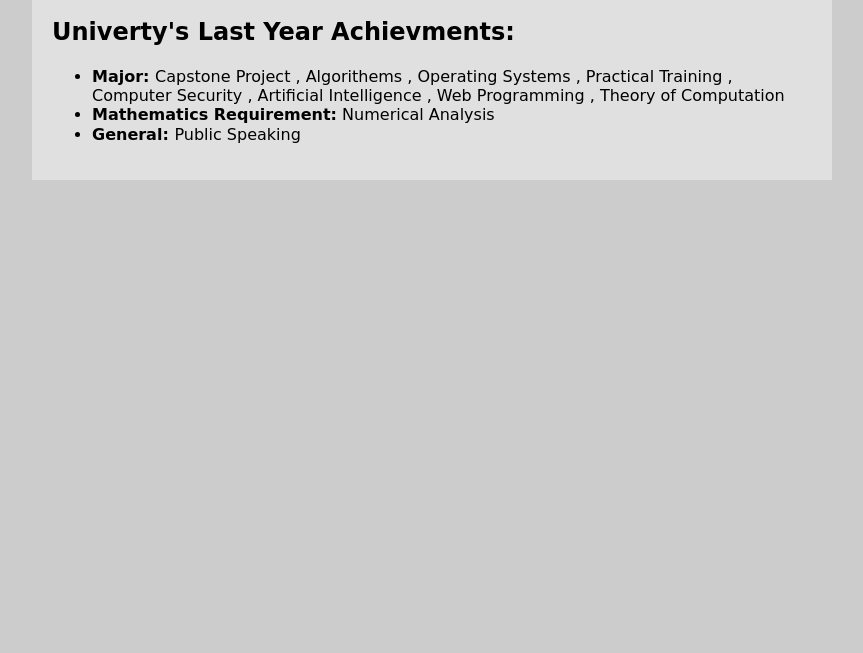
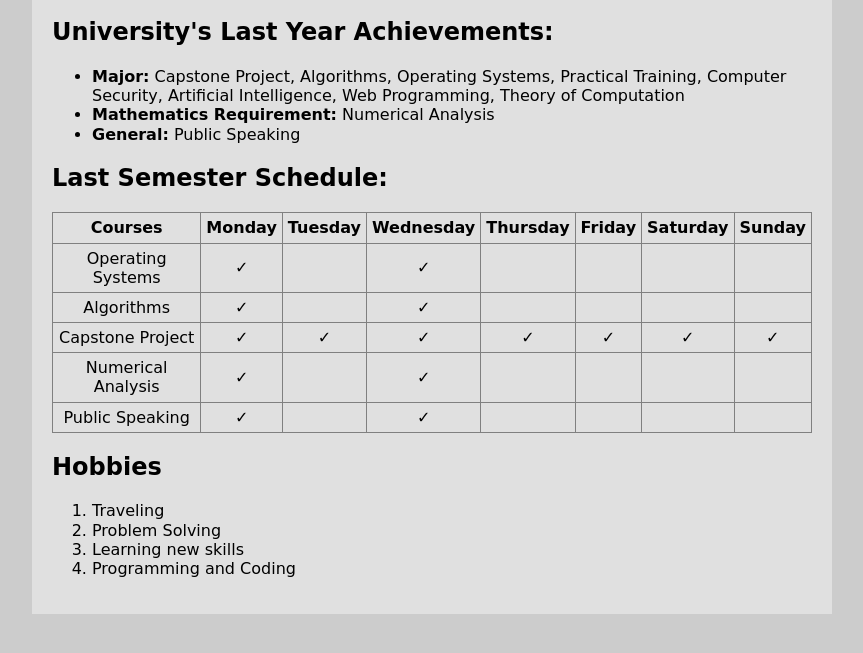
Before and after one commit to sabine-hazimeh/CertifacateAssignment, a plain HTML site: page index.html in a window 1280 px wide. Shown: the part 213-866 px from the top of the page, without its empty margins (208-1071 px from the left). Before the commit the page ends 800 px from the top, so only its background shows below. Drawn offline with Linux system fonts and the light colour scheme.

Commit message:
adding the schedule and hobbies part

```diff
--- a/Style.css
+++ b/Style.css
@@ -30,3 +30,11 @@ body{
     line-height: 1.2;
     font-family: cursive;
 }
+table, th, tr, td{
+    border: 1px solid #808080;
+    border-collapse: collapse;
+    padding: 5px;
+}
+td{
+    text-align: center;
+}
--- a/index.html
+++ b/index.html
@@ -16,18 +16,93 @@
             <h3>Web Developer</h3>
         </header>
         <section>
-        <h2>Univerty's Last Year Achievments: </h2>
+            <h2>University's Last Year Achievements:</h2>
             <ul>
-            <li>
-                <b>Major: </b> Capstone Project , Algorithems , Operating Systems , Practical Training , Computer Security , Artificial Intelligence , Web Programming , Theory of Computation
-            </li>
-            <li>
-                <b>Mathematics Requirement:</b> Numerical Analysis
-            </li>
-            <li>
-                <b>General: </b>Public Speaking
-            </li>
+                <li><b>Major:</b> Capstone Project, Algorithms, Operating Systems, Practical Training, Computer
+                    Security, Artificial Intelligence, Web Programming, Theory of Computation</li>
+                <li><b>Mathematics Requirement:</b> Numerical Analysis</li>
+                <li><b>General:</b> Public Speaking</li>
             </ul>
+        </section>
+        <section>
+            <h2>Last Semester Schedule:</h2>
+
+            <table>
+                <tr>
+                    <th>Courses</th>
+                    <th>Monday</th>
+                    <th>Tuesday</th>
+                    <th>Wednesday</th>
+                    <th>Thursday</th>
+                    <th>Friday</th>
+                    <th>Saturday</th>
+                    <th>Sunday</th>
+                </tr>
+                <tr>
+                    <td>Operating Systems</td>
+                    <td>&check;</td>
+                    <td></td>
+                    <td>&check;</td>
+                    <td></td>
+                    <td></td>
+                    <td></td>
+                    <td></td>
+                </tr>
+                <tr>
+                    <td>Algorithms</td>
+                    <td>&check;</td>
+                    <td></td>
+                    <td>&check;</td>
+                    <td></td>
+                    <td></td>
+                    <td></td>
+                    <td></td>
+
+                </tr>
+                <tr>
+                    <td>Capstone Project</td>
+                    <td>&check;</td>
+                    <td>&check;</td>
+                    <td>&check;</td>
+                    <td>&check;</td>
+                    <td>&check;</td>
+                    <td>&check;</td>
+                    <td>&check;</td>
+
+                </tr>
+                <tr>
+                    <td>Numerical Analysis</td>
+                    <td>&check;</td>
+                    <td></td>
+                    <td>&check;</td>
+                    <td></td>
+                    <td></td>
+                    <td></td>
+                    <td></td>
+
+                </tr>
+                <tr>
+                    <td>Public Speaking</td>
+                    <td>&check;</td>
+                    <td></td>
+                    <td>&check;</td>
+                    <td></td>
+                    <td></td>
+                    <td></td>
+                    <td></td>
+
+                </tr>
+
+            </table>
+        </section>
+        <section>
+            <h2>Hobbies</h2>
+            <ol>
+                <li>Traveling</li>
+                <li>Problem Solving</li>
+                <li>Learning new skills</li>
+                <li>Programming and Coding</li>
+            </ol>
         </section>
     </section>
 </body>
```
Lines whose indentation alone changed are shown as unchanged.
